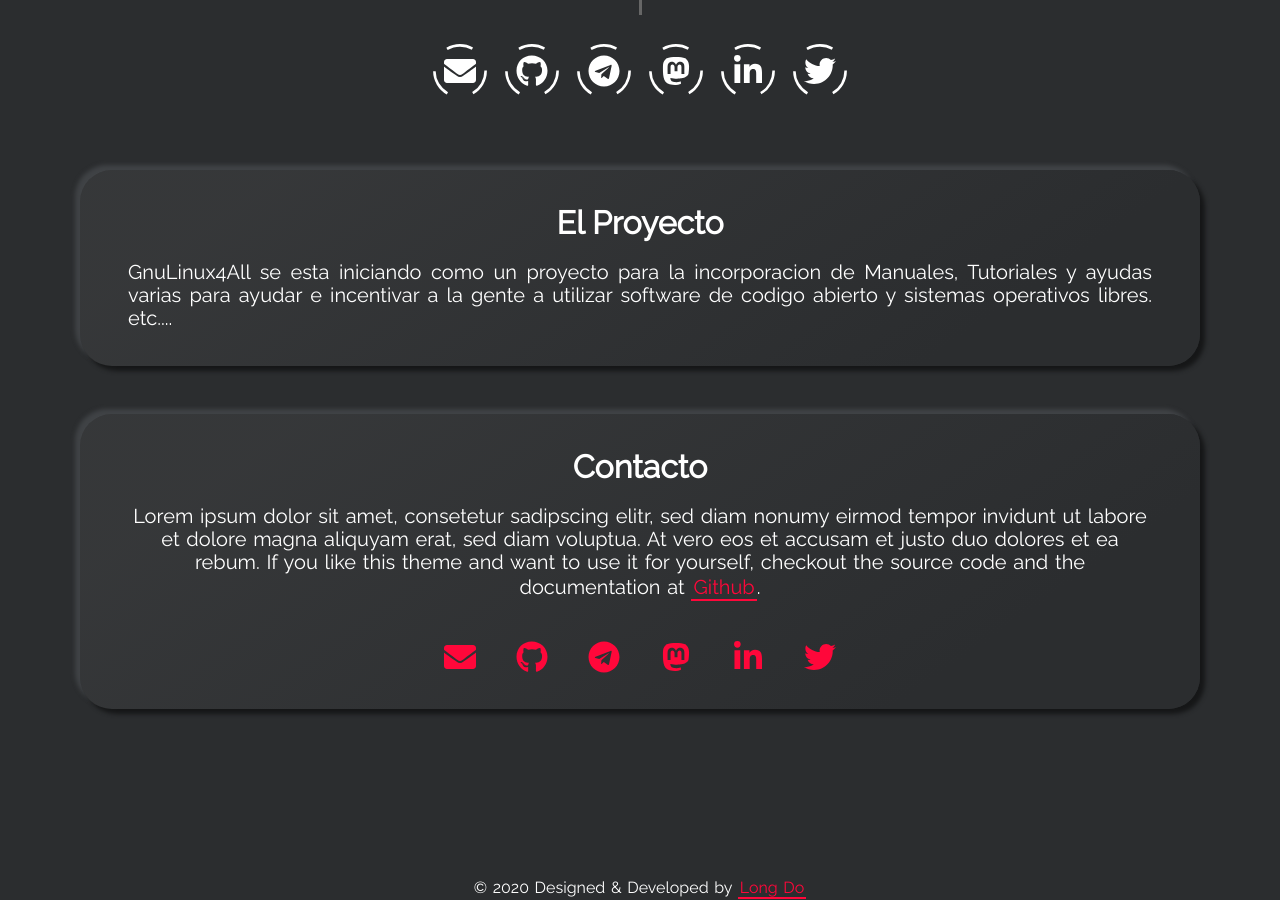
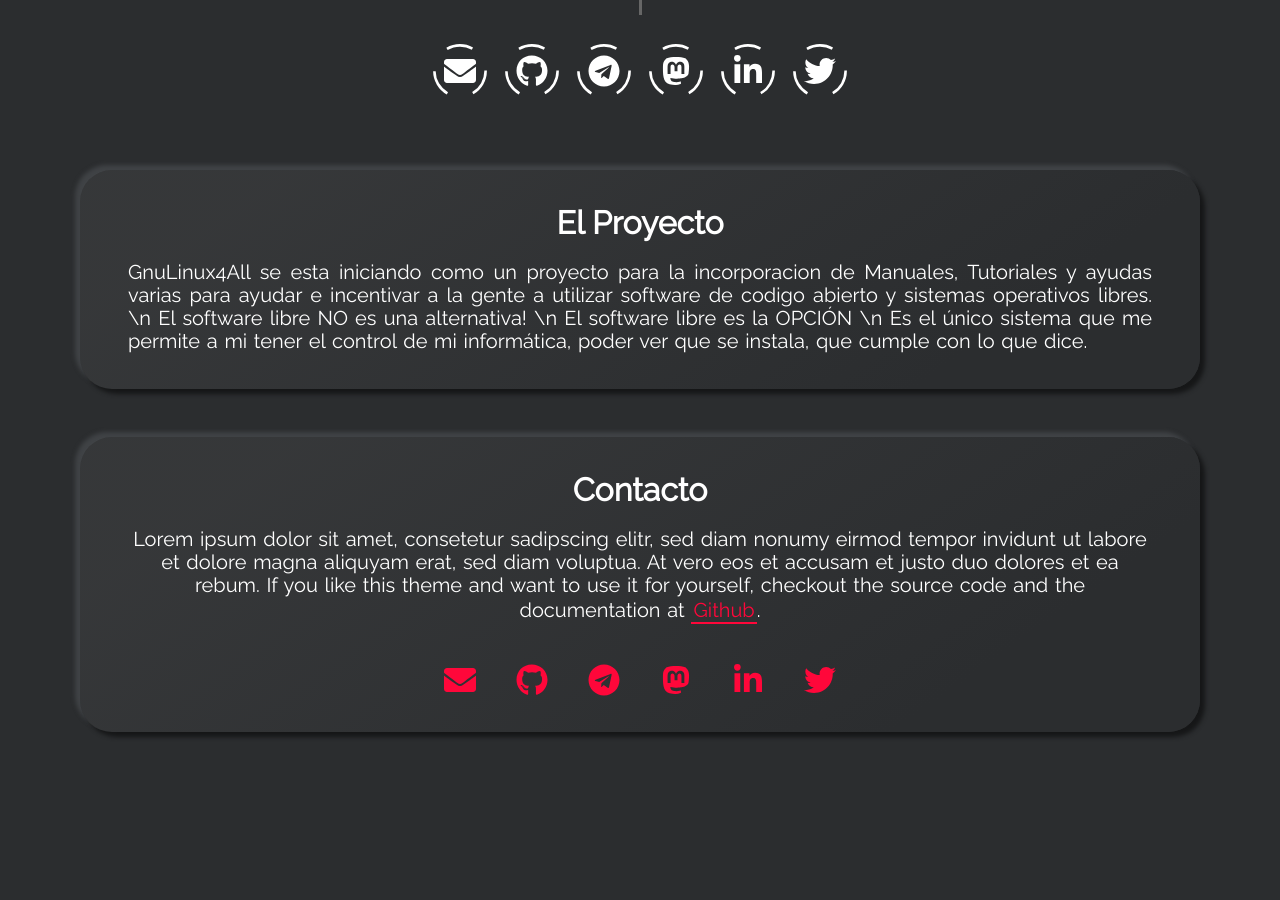
Before and after one commit to EliasNP/gnulinux4all.com, a Jekyll site: the page built from index.html, in a window 1280 px wide and 900 px high, scrolled down 890 px. Built offline with Jekyll 4.4.1, drawn with Linux system fonts in a browser that asks for light colours.

Commit message:
Cambio de info en el Proyecto

```diff
--- a/_config.yml
+++ b/_config.yml
@@ -34,7 +34,7 @@ show_aboutme_card: true
 # about_me_title: The will be displayed as the title in the About Me section
 about_me_title: El Proyecto
 # about_me_description: This will be displayed under the title.
-about_me_description: GnuLinux4All se esta iniciando como un proyecto para la incorporacion de Manuales, Tutoriales y ayudas varias para ayudar e incentivar a la gente a utilizar software de codigo abierto y sistemas operativos libres. etc....
+about_me_description: GnuLinux4All se esta iniciando como un proyecto para la incorporacion de Manuales, Tutoriales y ayudas varias para ayudar e incentivar a la gente a utilizar software de codigo abierto y sistemas operativos libres. \n El software libre NO es una alternativa! \n El software libre es la OPCIÓN \n Es el único sistema que me permite a mi tener el control de mi informática, poder ver que se instala, que cumple con lo que dice.
 
 # SKILLS SECTION
 # show_skills_card:
```
